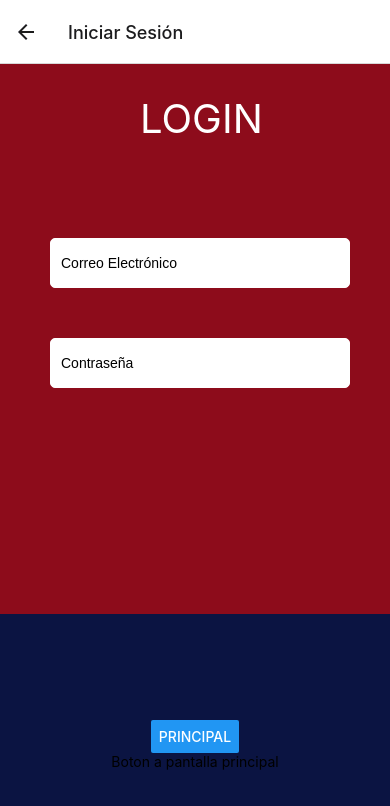
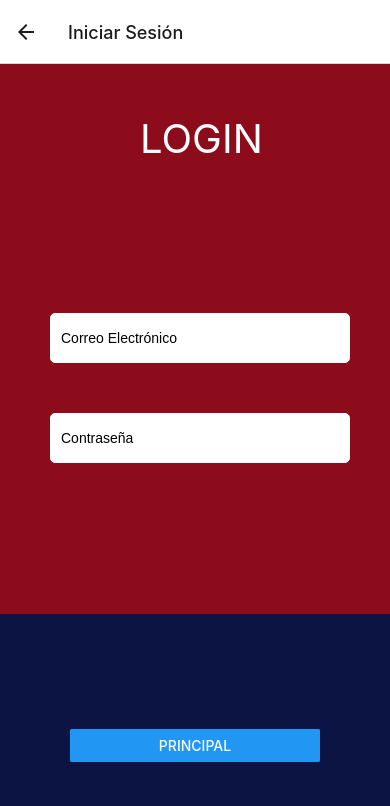
Before and after one commit to milenasantarelli/cine-neuquen, a React Native app: screen /Login in a window 390 px wide. Shown: the top 806 px of the page. Built offline with nearby package versions, Linux system fonts and the light colour scheme.

Commit message:
cambio en tamaños

```diff
--- a/screens/loginScreen.js
+++ b/screens/loginScreen.js
@@ -21,11 +21,12 @@ const LoginScreen = () => {
     </View>
     </View>
     <View style={style.view2}>
+    <View style={style.boton}>
       <Button
       title='Principal'
       onPress={()=> native.navigate("Tabs")}
       />
-      <Text>Boton a pantalla principal</Text>
+    </View>
     </View>
     </ScrollView>
   );
@@ -57,20 +58,26 @@ const style = StyleSheet.create({
     fontFamily: 'Arial',
   },
   inputs: {
-    marginTop: 95,
+    marginTop: 150,
   },
   titulo: {
       fontSize: 40,
       color: '#fff',
       marginLeft: 140,
-      marginTop: 30,
+      marginTop: 50,
   },
   view2: {
-    display: 'flex',
     justifyContent: 'center',
     alignItems: 'center',
     width: 'auto',
     height: 262,
     backgroundColor: '#0b1442',
   },
+  boton: {
+    color: '#fff',
+    backgroundColor: '#0d4f83',
+    margin: 25,
+    fontSize: 20,
+    width: 250,
+  },
 });
--- a/screens/registroScreen.js
+++ b/screens/registroScreen.js
@@ -61,7 +61,7 @@ const styles = StyleSheet.create({
     backgroundColor: '#0b1442',
   },
   boton: {
-    width: 300,
+    width: 250,
     marginTop: -60,
   },
   input: {
```
